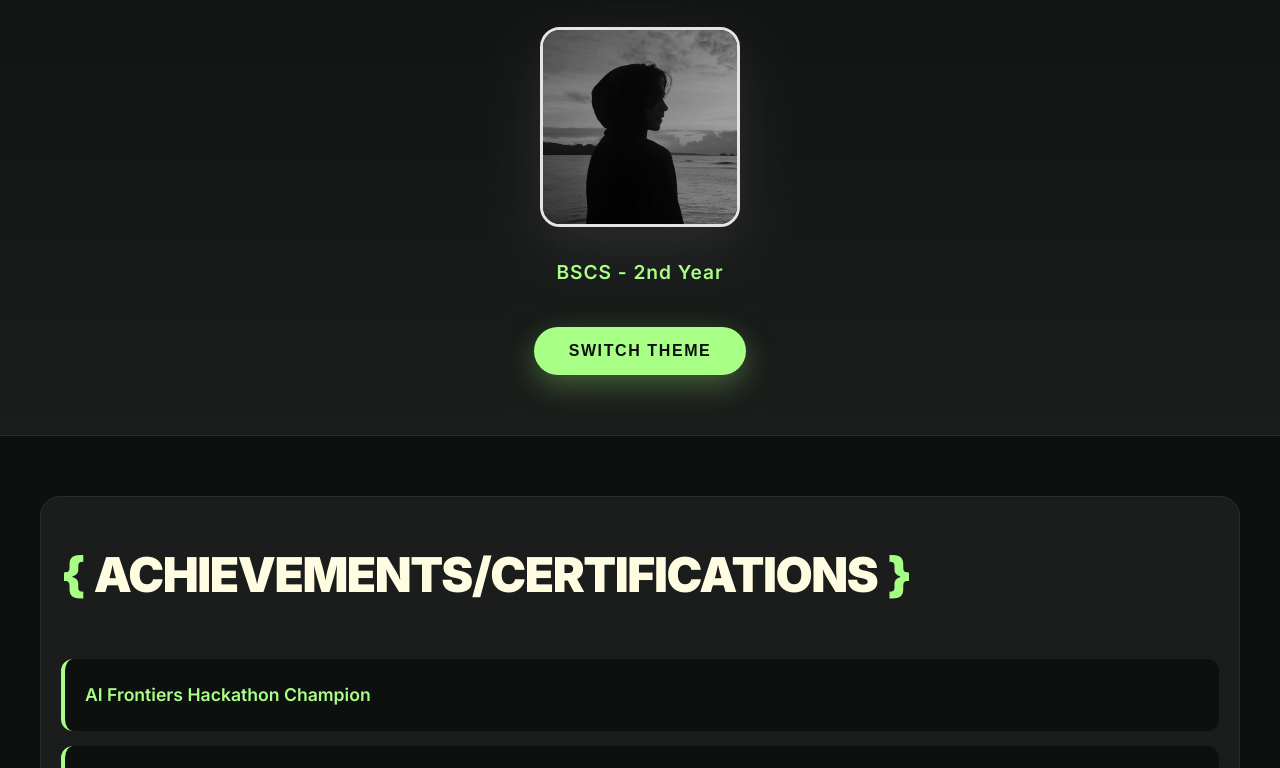
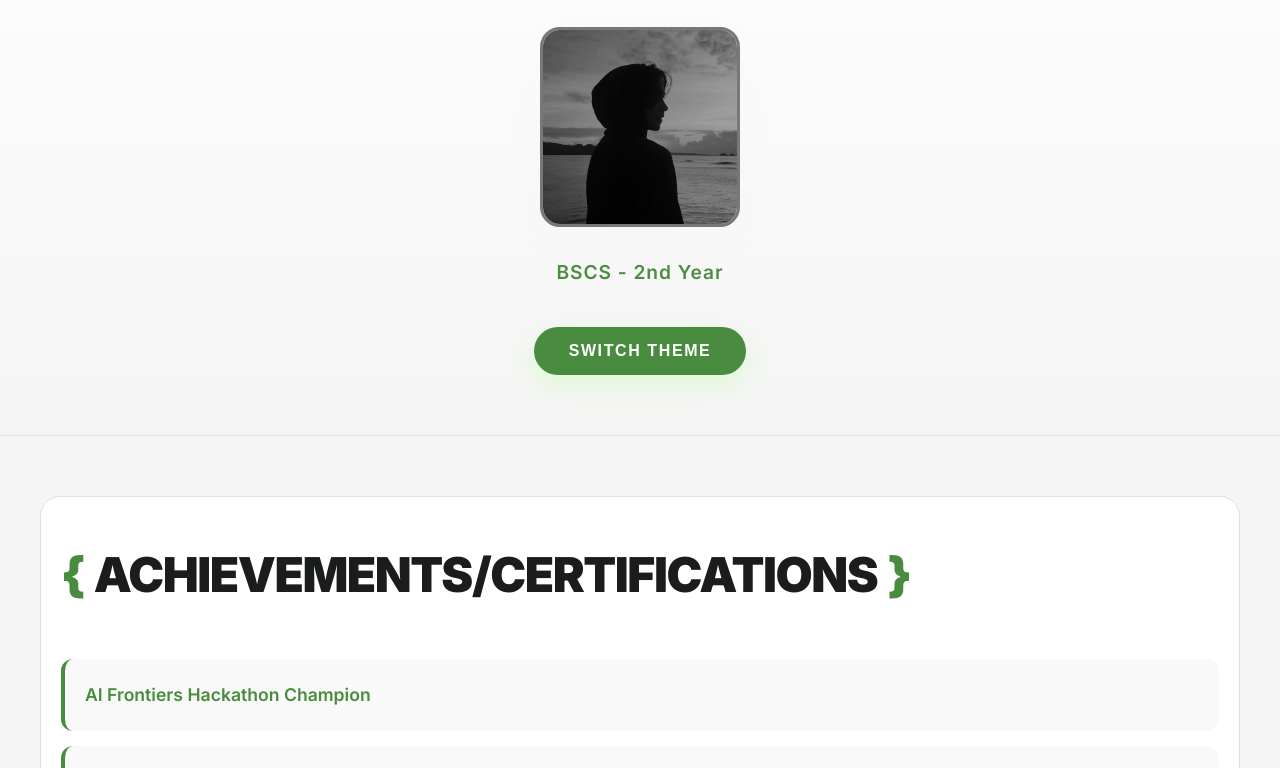
Before and after one commit to KlyneChrysler/portfolio2, a plain HTML site: page index.html in a window 1280 px wide. Shown: the part 217-985 px from the top of the page. Drawn offline with Linux system fonts and the light colour scheme.

Commit message:
Update index.html

```diff
--- a/index.html
+++ b/index.html
@@ -6,7 +6,7 @@
       <title>Student Portfolio</title>
       <link rel="stylesheet" href="style.css">
    </head>
-   <body>
+   <body class="light">
       <header>
          <h1 id="name">Klyne Chrysler</h1>
          <img src="profile_image.jpg" alt="Profile Picture" id="profile-img">
```
